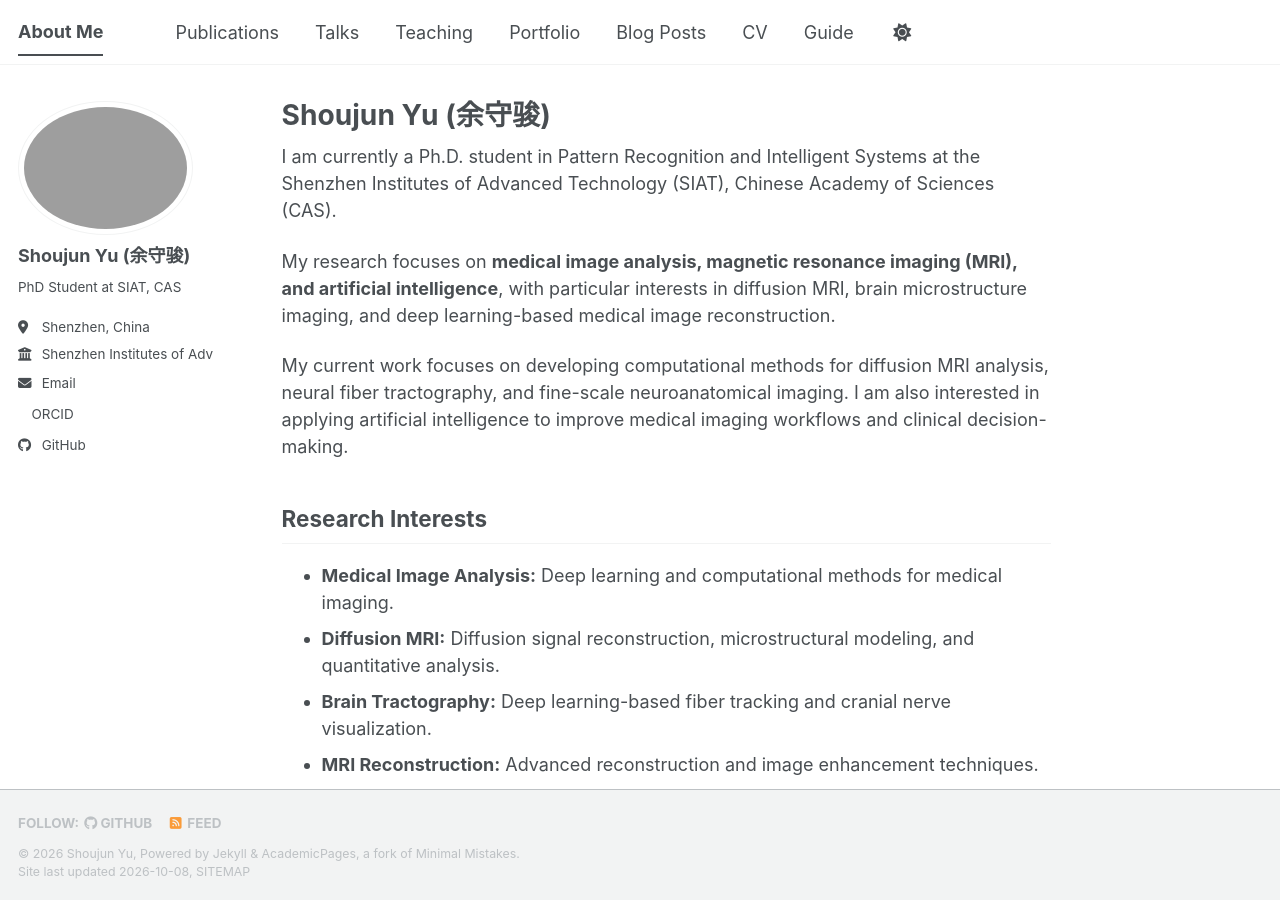
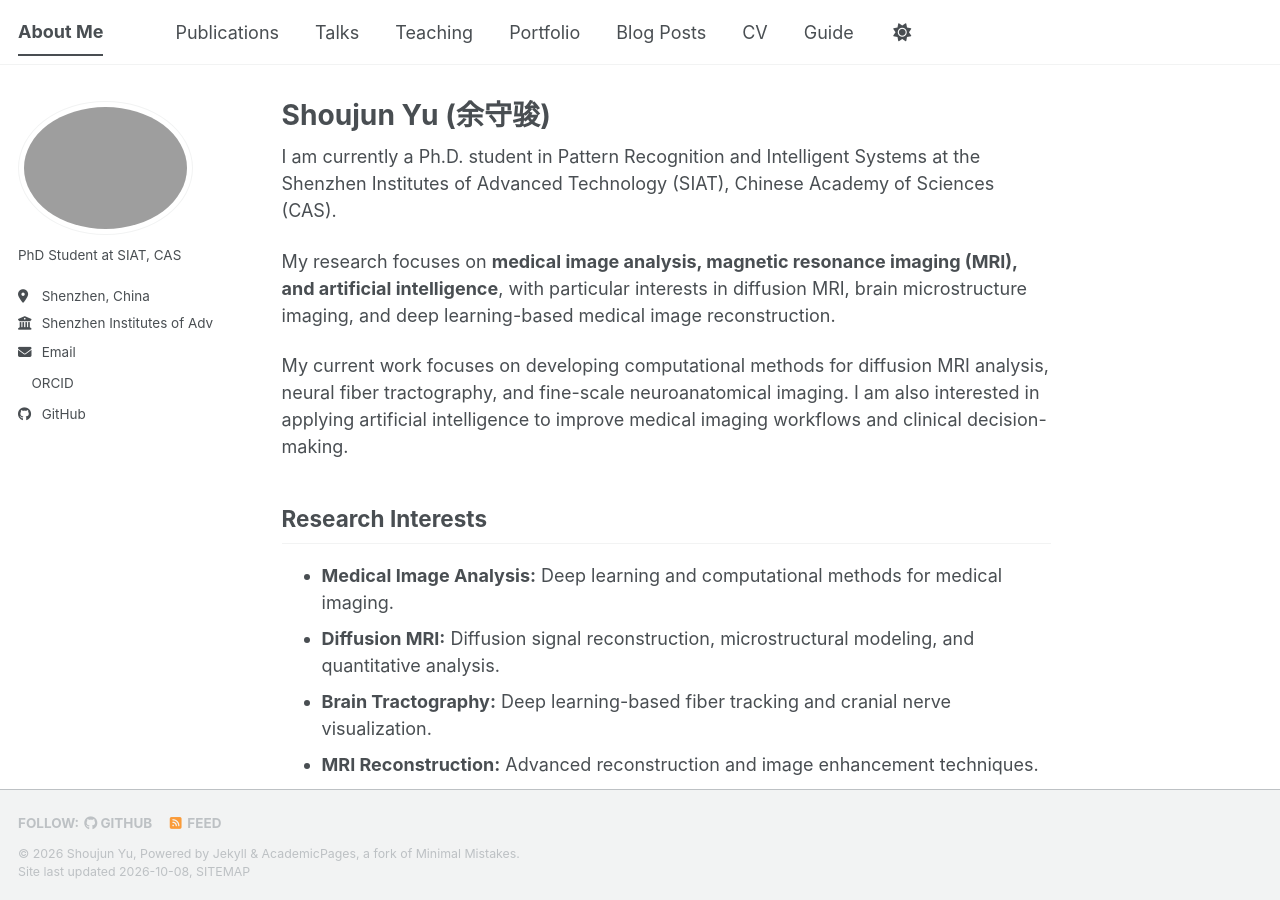
Before and after one commit to ShoujunYu/shoujunyu.github.io, a Jekyll site: the page built from _pages/about.md, in a window 1280 px wide and 900 px high. Built offline with Jekyll 4.4.1, drawn with Linux system fonts in a browser that asks for light colours; a style sheet for code colours, icons or effects is not loaded.

Commit message:
Update _config.yml

```diff
--- a/_config.yml
+++ b/_config.yml
@@ -23,7 +23,7 @@ repository: "shoujunyu/shoujunyu.github.io"
 author:
   # Biographic information
   avatar           : "profile.jpg"
-  name             : "Shoujun Yu (余守骏)"
+  name             : # Name
   pronouns         : # example: "she/her"
   bio              : "PhD Student at SIAT, CAS"
   location         : "Shenzhen, China"
```
